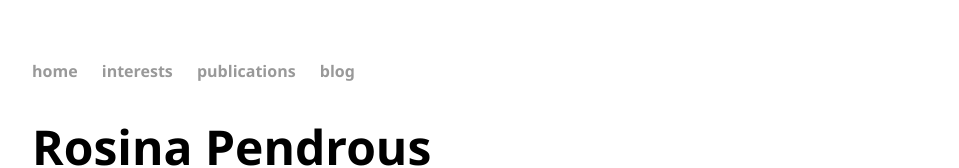
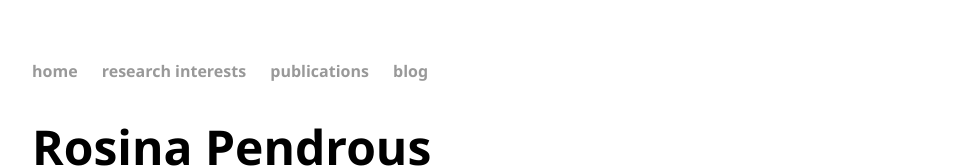
Before and after one commit to RosiePendrous/rosiependrous.github.io, a plain HTML site: page index.html in a window 1280 px wide. Shown: the top 168 px of the page, without its empty margins (160-1119 px from the left). Drawn offline with Linux system fonts and the light colour scheme.

Commit message:
Update index.html

```diff
--- a/index.html
+++ b/index.html
@@ -9,7 +9,7 @@
 		<nav>
     		<ul>
         		<li><a href="/">home</a></li>
-	        	<li><a href="/interests">interests</a></li>
+	        	<li><a href="/research interests">research interests</a></li>
         		<li><a href="/publications">publications</a></li>
         		<li><a href="/blog">blog</a></li>
     		</ul>
```
